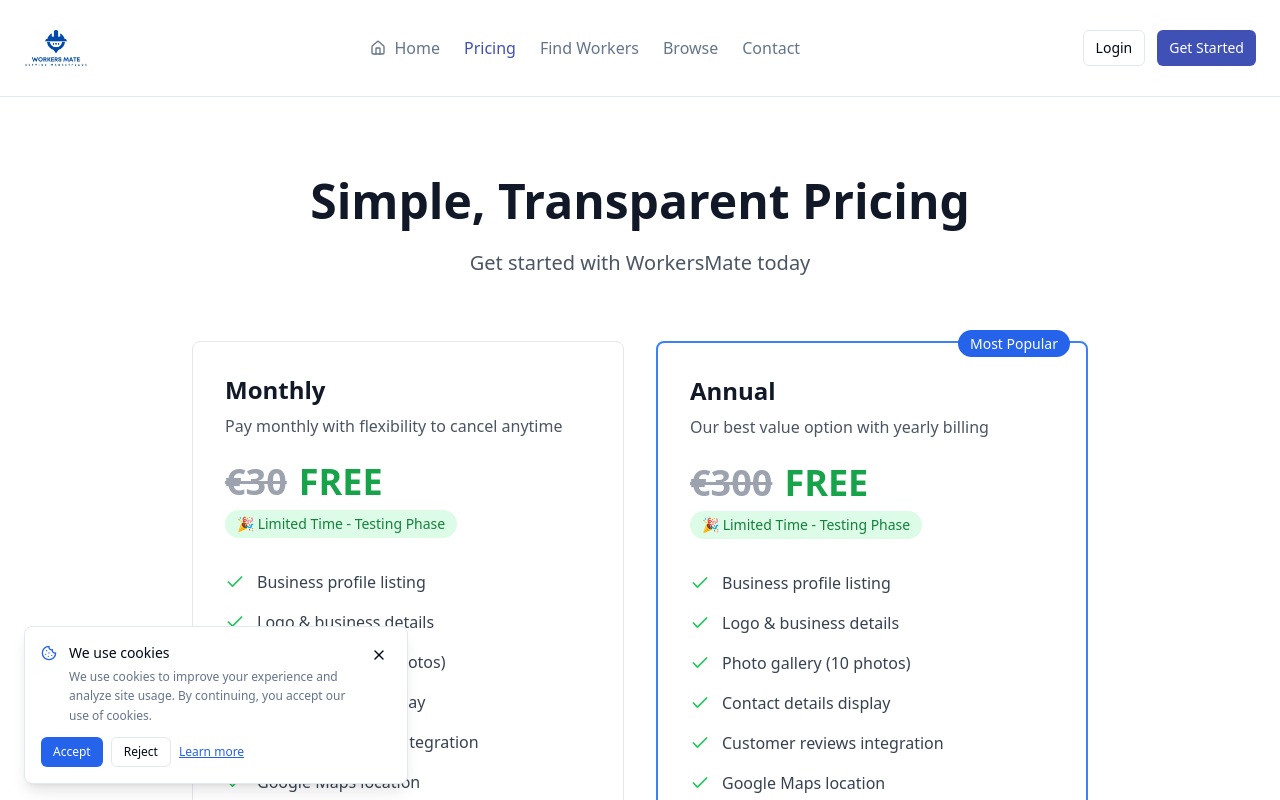
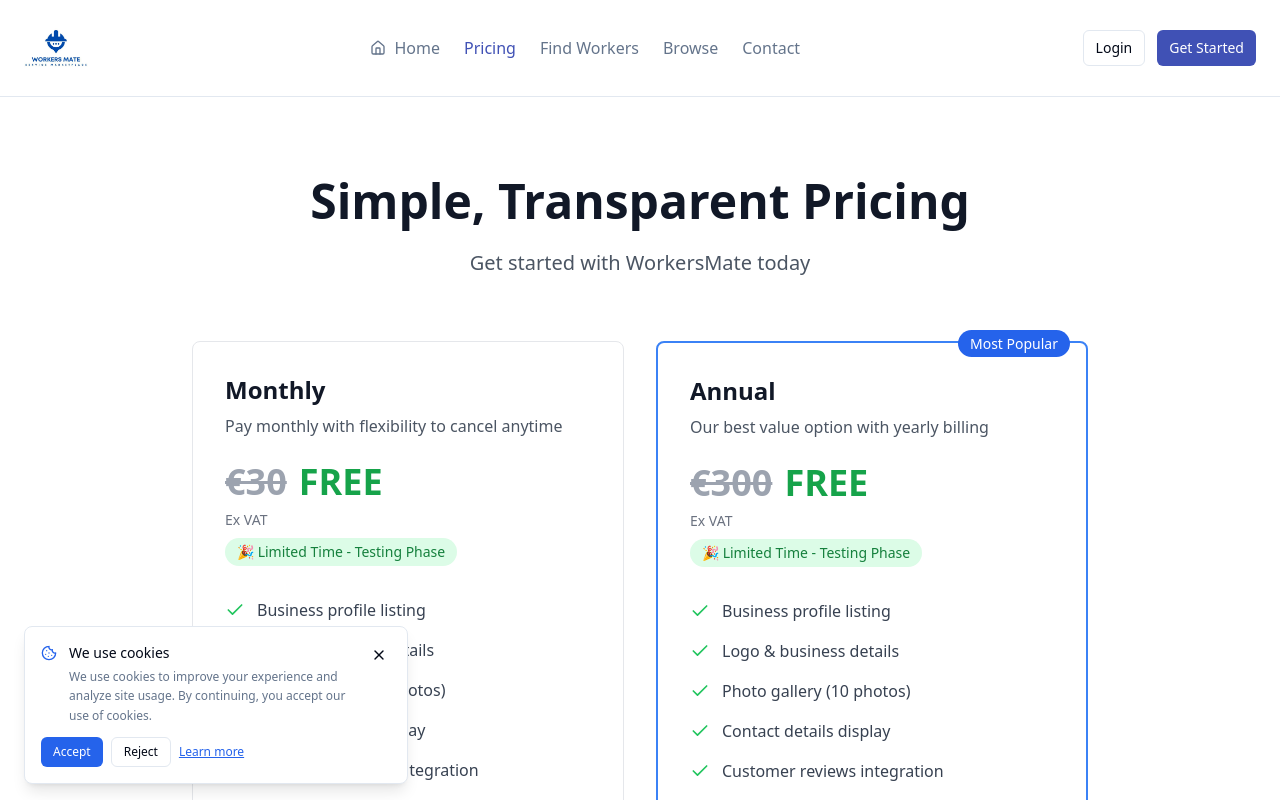
Before and after one commit to James-Drum1/likeness-web-craft, a React (Vite) app: page /pricing in a window 1280 px wide. Shown: the top 800 px of the page. Built offline with nearby package versions, Linux system fonts and the light colour scheme.

Commit message:
Update pricing to show Ex VAT

```diff
--- a/src/pages/Pricing.tsx
+++ b/src/pages/Pricing.tsx
@@ -49,6 +49,7 @@ const Pricing = () => {
                       <span className="text-4xl font-bold text-gray-400 line-through">€30</span>
                       <span className="text-4xl font-bold text-green-600">FREE</span>
                     </div>
+                    <span className="text-sm text-gray-500 mb-2">Ex VAT</span>
                     <div className="bg-green-100 text-green-700 px-3 py-1 rounded-full text-sm font-medium text-center">
                       🎉 Limited Time - Testing Phase
                     </div>
@@ -90,6 +91,7 @@ const Pricing = () => {
                       <span className="text-4xl font-bold text-gray-400 line-through">€300</span>
                       <span className="text-4xl font-bold text-green-600">FREE</span>
                     </div>
+                    <span className="text-sm text-gray-500 mb-2">Ex VAT</span>
                     <div className="bg-green-100 text-green-700 px-3 py-1 rounded-full text-sm font-medium text-center">
                       🎉 Limited Time - Testing Phase
                     </div>
```
